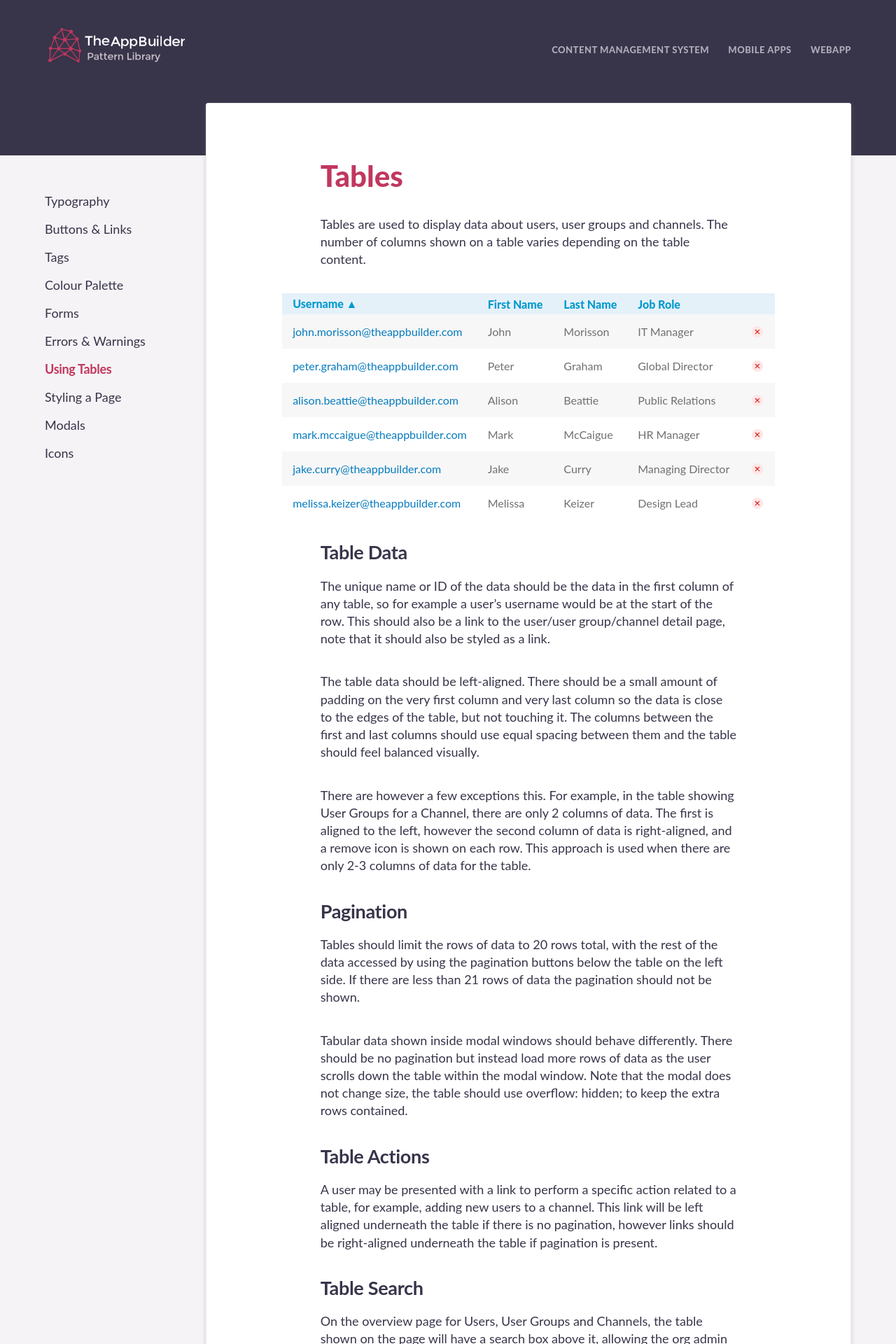
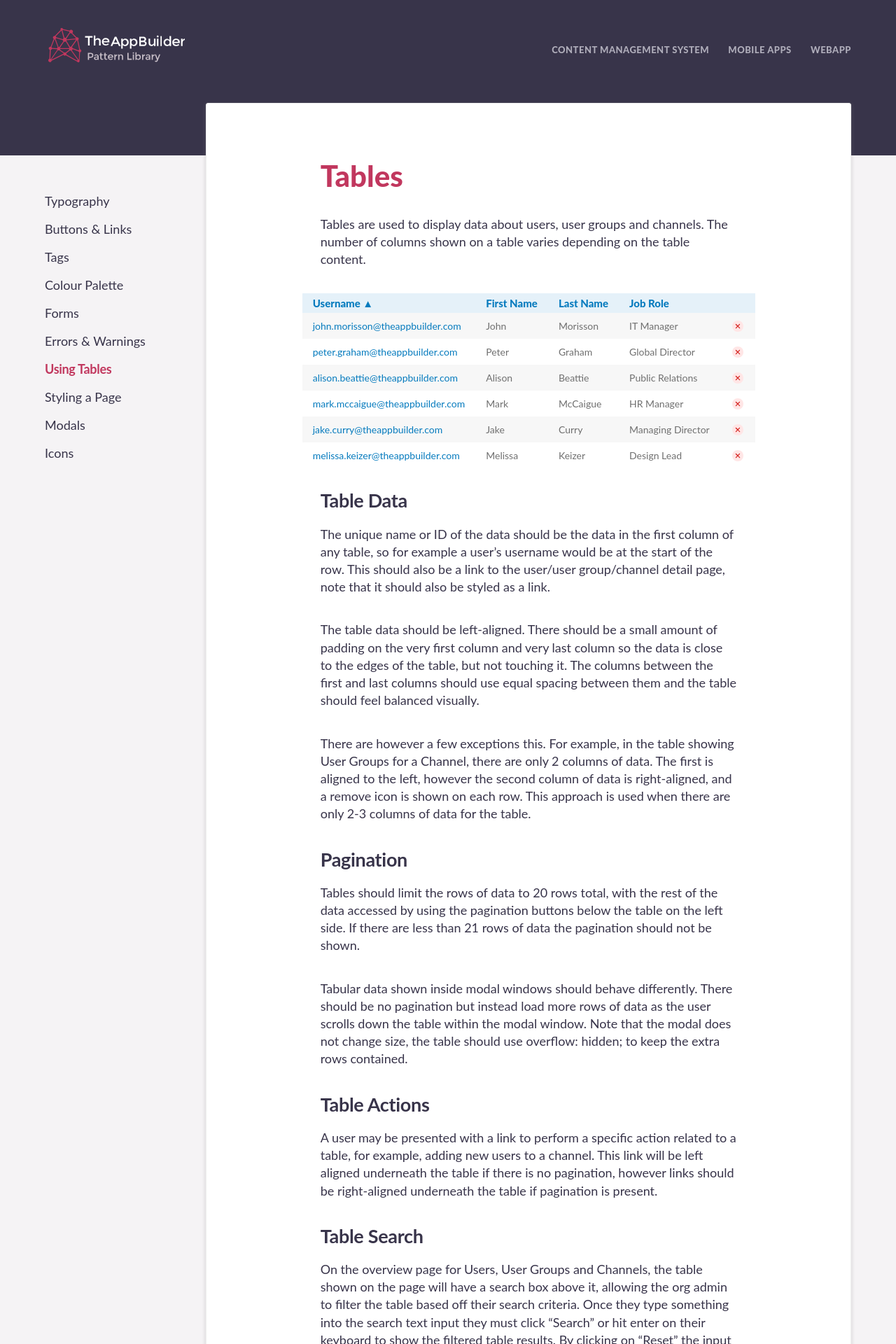
Before and after one commit to TheAppBuilderTeam/tab-pattern-library, a Jekyll site: the page built from cms/tables/index.html, in a window 1280 px wide. Shown: the top 1920 px of the page at 70% size. Built offline with Jekyll 4.4.1, drawn with Linux system fonts in a browser that asks for light colours; some web fonts are replaced.

Commit message:
Table update

```diff
--- a/_sass/_variables.scss
+++ b/_sass/_variables.scss
@@ -34,7 +34,6 @@ $tableRow: #F7F7F7;
 $tableHead: $blue;
 $componentBorder: #E1E1E1;
 
-$tableColumnOnce: #00B5EB;
 
 $tableEmailText: $blue;
 
--- a/_sass/cms/_styles.scss
+++ b/_sass/cms/_styles.scss
@@ -234,7 +234,9 @@ table{
 }
 
 .table-columnOne{
-	color: $tableEmailText;
+	color: #067BBE;
+
+
 }
 
 .table-columnFive{
@@ -251,6 +253,7 @@ table{
 }
 
 .table-allUsers tr{
+		font-size: 14px;
 		color: #707070;
 }
 
@@ -260,13 +263,14 @@ table{
 
 .table-allUsers th{
 	background-color:rgba(6, 123, 190, 0.10);
-	color: #0099cf;
+	color: #067BBE;
 	text-align: left;
 	font-weight: 800;
+	font-size: 15px;
 }
 
 .table-allUsers td, th{
-	padding: 15px;
+	padding: 10px 15px;
 }
 
 .table-allUsers th{
--- a/cms/forms/index.html
+++ b/cms/forms/index.html
@@ -66,7 +66,7 @@ title: Forms
 
 
 
-<!--
+
 	<div class="form--dataFields">
 		<h4 class="form--dataFieldsHeading">Form Data Fields</h4>
 		<label>Username</label>
@@ -96,4 +96,4 @@ title: Forms
 	</select>
 </div>
 
-</div> -->
+</div>
```
